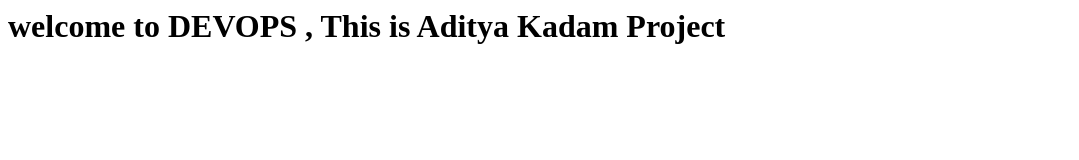
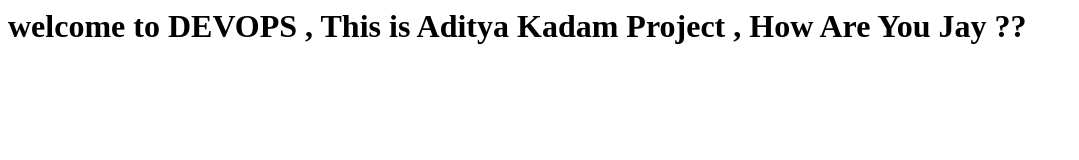
Before and after one commit to Iamadityakadam/jenkins-ansible, a plain HTML site: page index.html in a window 1280 px wide. Shown: the whole page, without its empty margins (0-1079 px from the left). Drawn offline with Linux system fonts and the light colour scheme.

Commit message:
Update index.html

```diff
--- a/index.html
+++ b/index.html
@@ -1 +1 @@
-<h1> welcome to DEVOPS , This is Aditya Kadam Project </h1>
+<h1> welcome to DEVOPS , This is Aditya Kadam Project , How Are You Jay ?? </h1>
```
